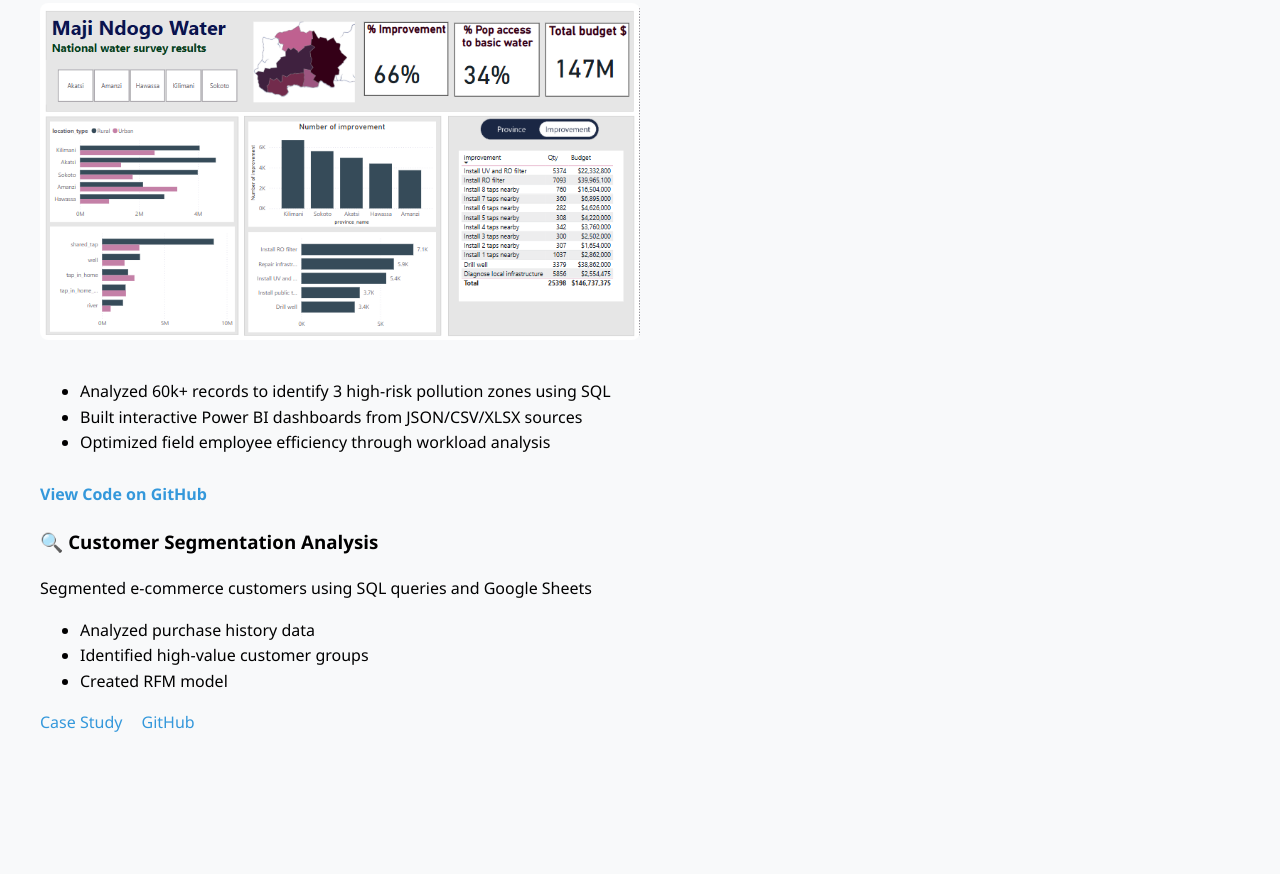
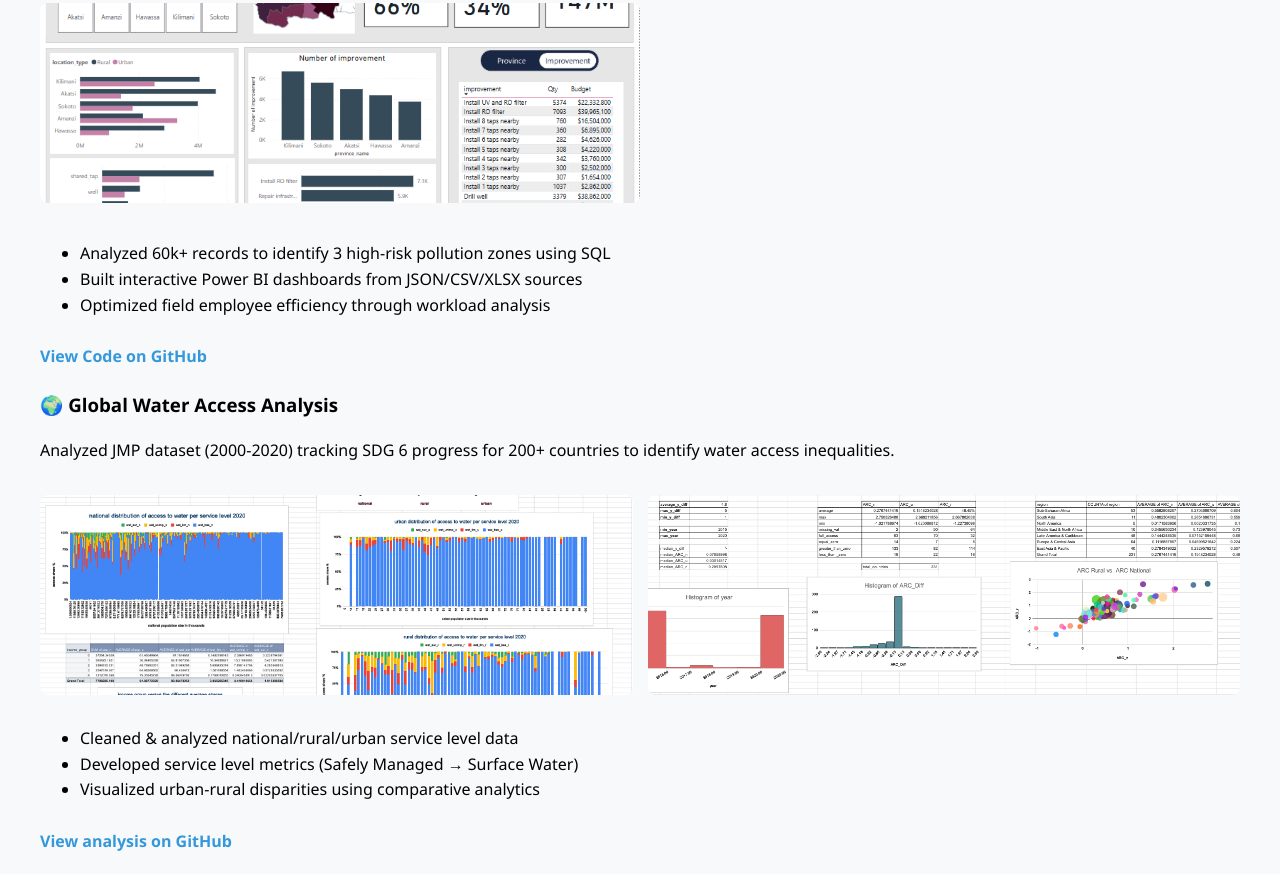
Before and after one commit to noura2004warja/noura2004warja.github.io, a plain HTML site: page index.html in a window 1280 px wide. Shown: the part 1098-1972 px from the top of the page. Before the commit the page ends 1874 px from the top, so only its background shows below. Drawn offline with Linux system fonts and the light colour scheme.

Commit message:
Update index.html

```diff
--- a/index.html
+++ b/index.html
@@ -213,19 +213,50 @@
         </article>
 
         <!-- Project 2 -->
-        <article class="project-card">
-            <h3>🔍 Customer Segmentation Analysis</h3>
-            <p>Segmented e-commerce customers using SQL queries and Google Sheets</p>
-            <ul>
-                <li>Analyzed purchase history data</li>
-                <li>Identified high-value customer groups</li>
-                <li>Created RFM model</li>
-            </ul>
-            <div class="project-links">
-                <a href="#">Case Study</a>
-                <a href="#">GitHub</a>
-            </div>
-        </article>
+       <div class="project">
+  <h3>🌍 Global Water Access Analysis</h3>
+  <p>Analyzed JMP dataset (2000-2020) tracking SDG 6 progress for 200+ countries to identify water access inequalities.</p>
+
+  <!-- Image row -->
+  <div class="image-row">
+    <img src="water access global report.png" alt="water access global report" class="project-img">
+    <img src="water access summary sheet.png" alt="water access summary sheet" class="project-img">
+  </div>
+
+  <ul>
+    <li>Cleaned & analyzed national/rural/urban service level data</li>
+    <li>Developed service level metrics (Safely Managed → Surface Water)</li>
+    <li>Visualized urban-rural disparities using comparative analytics</li>
+  </ul>
+
+  <a href="https://github.com/noura2004warja/water-access-project-google-sheet-"
+     class="github-link"
+     target="_blank">
+    View analysis on GitHub
+  </a>
+</div>
+
+<style>
+  /* Add this to your existing CSS */
+  .image-row {
+    display: flex;
+    gap: 15px;
+    margin: 15px 0;
+    flex-wrap: wrap; /* Allows images to stack on mobile */
+  }
+
+  .image-row img {
+    flex: 1;
+    min-width: 250px; /* Prevents images from getting too small */
+  }
+
+  /* Keep your existing .project-img styles */
+  .project-img {
+    border-radius: 8px;
+    height: 200px;
+    object-fit: cover;
+  }
+</style>
     </section>
 </body>
 </html>
```
